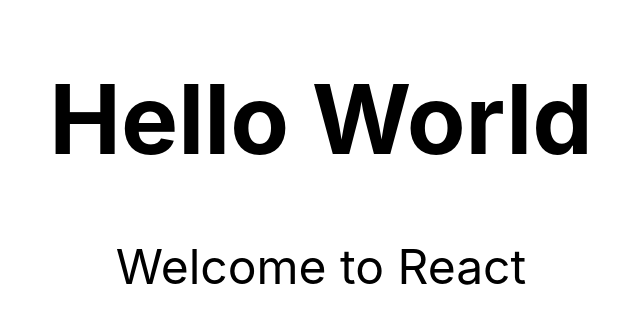
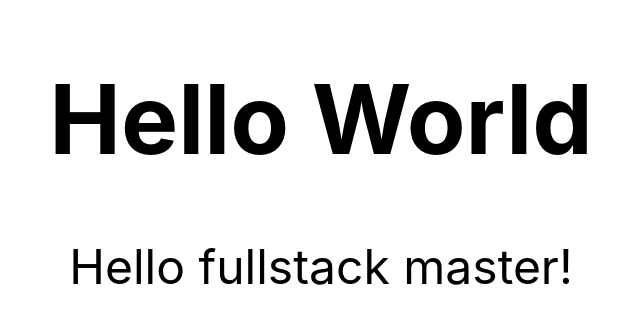
Before and after one commit to songk1992/learn-react-myfirstapp, a React (Create React App) app: page / in a window 1280 px wide. Shown: the top 324 px of the page, without its empty margins (319-959 px from the left). Built offline with nearby package versions, Linux system fonts and the light colour scheme.

Commit message:
learn props1

```diff
--- a/src/MyComponent.js
+++ b/src/MyComponent.js
@@ -6,7 +6,7 @@
         return (
         <div className="f1 tc">
             <h1>Hello World</h1>
-            <p>Welcome to React</p>
+            <p>{this.props.greeting}</p>
         </div>
         );
 
--- a/src/index.js
+++ b/src/index.js
@@ -7,7 +7,7 @@
 
 ReactDOM.render(
   <React.StrictMode>
-    <MyComponent />
+    <MyComponent greeting={'Hello fullstack master!'}/>
   </React.StrictMode>,
   document.getElementById('root')
 );
```
